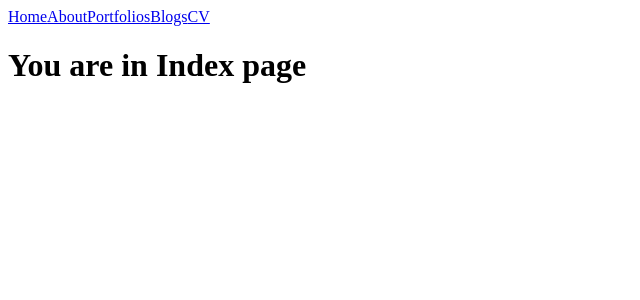
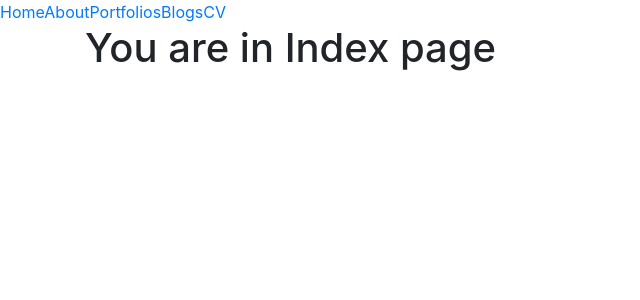
Before and after one commit to nonusae/natthakit-dev, a Next.js app: page / in a window 1280 px wide. Shown: the top 300 px of the page, without its empty margins (0-640 px from the left). Built offline with nearby package versions, Linux system fonts and the light colour scheme.

Commit message:
Add reactstrap

```diff
--- a/package.json
+++ b/package.json
@@ -9,9 +9,11 @@
   },
   "dependencies": {
     "axios": "^0.21.0",
+    "bootstrap": "^4.5.3",
     "next": "10.0.3",
     "react": "17.0.1",
     "react-dom": "17.0.1",
+    "reactstrap": "^8.7.1",
     "sass": "^1.30.0",
     "scss": "^0.2.4"
   }
--- a/pages/_app.js
+++ b/pages/_app.js
@@ -1,4 +1,6 @@
 import '../styles/main.scss'
+import 'bootstrap/dist/css/bootstrap.min.css';
+
 
 function App({ Component, pageProps }) {
   return <Component {...pageProps} />
--- a/pages/index.js
+++ b/pages/index.js
@@ -1,11 +1,13 @@
 import React from 'react'
 import BaseLayout from '../components/layouts/BaseLayout'
-
+import { Container } from "reactstrap";
 class Index extends React.Component {
   render() {
     return (
       <BaseLayout>
+        <Container>
           <h1>You are in Index page</h1>
+        </Container>
       </BaseLayout>
       )
   }
```
Also changed, not shown: 1 other file (tests, documents, lock files or other folders).
